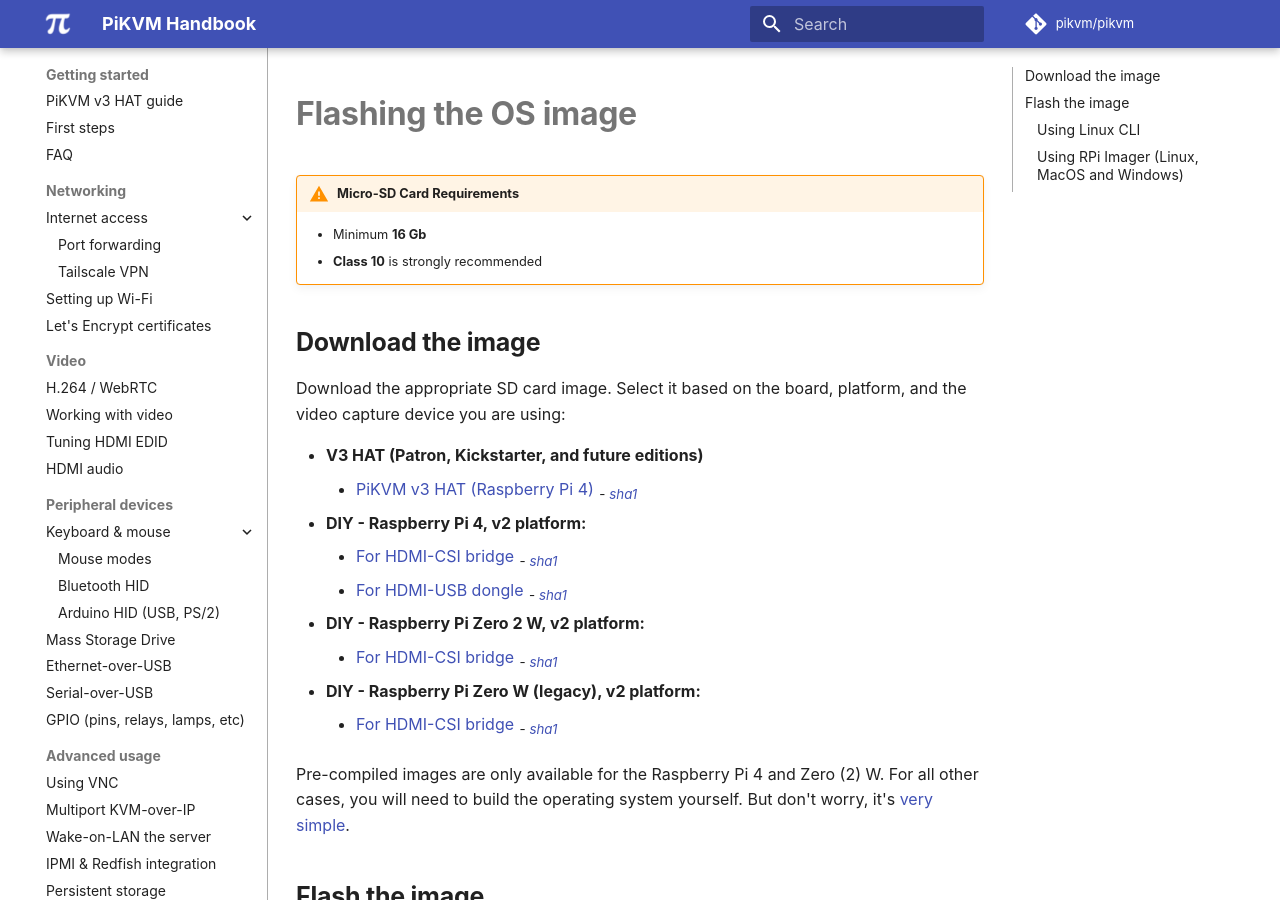
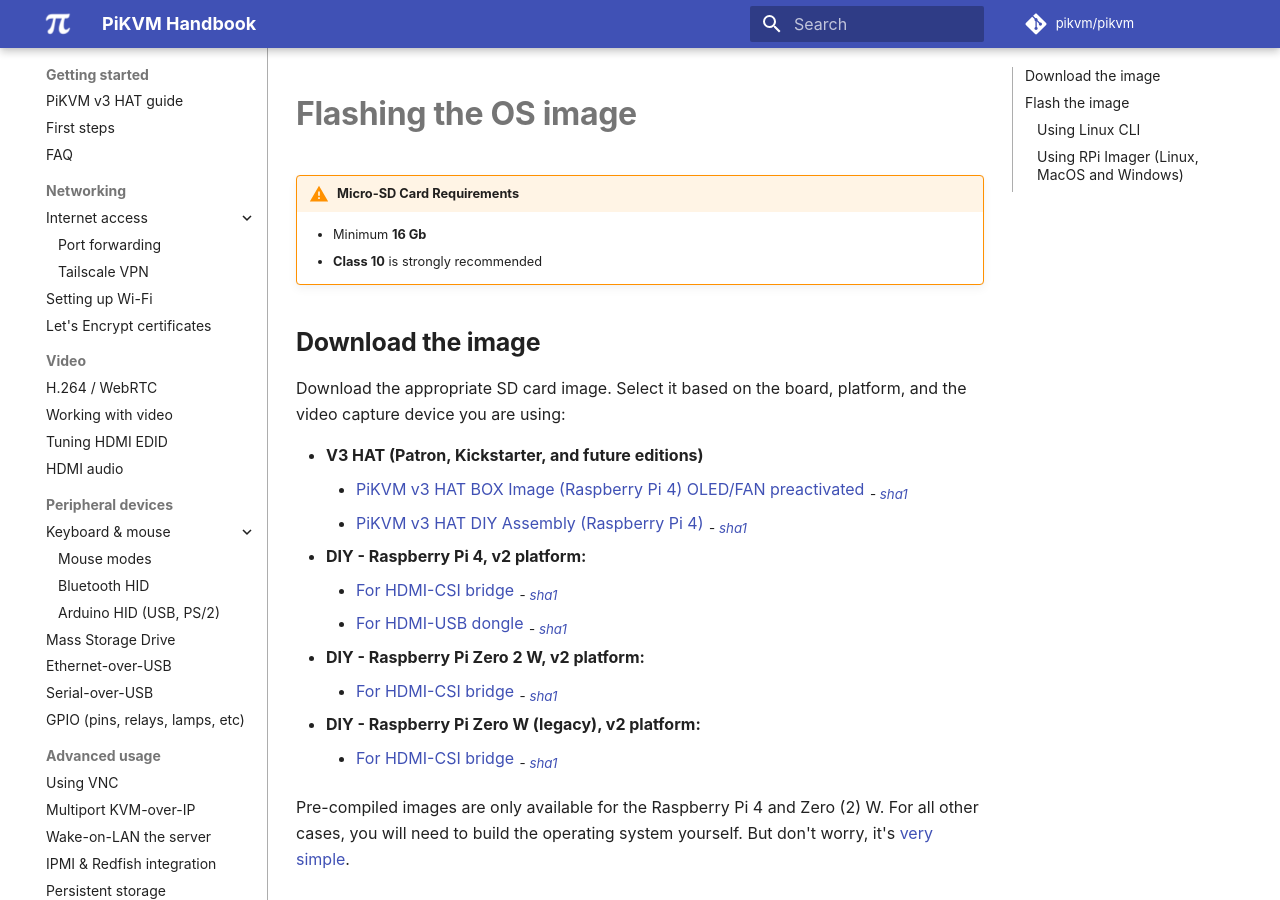
Before and after one commit to pikvm/pikvm, an MkDocs documentation site: the page built from docs/flashing_os.md, in a window 1280 px wide and 900 px high. Built offline with MkDocs 1.6.1 and Material for MkDocs 9.7.7, drawn with Linux system fonts in a browser that asks for light colours; some web fonts are replaced; comment, search, counter and statistics services are not loaded.

Commit message:
Update flashing_os.md (#789)
Added box image as an alternative for those that do not want to mess with the steps

```diff
--- a/docs/flashing_os.md
+++ b/docs/flashing_os.md
@@ -9,7 +9,8 @@
 Download the appropriate SD card image. Select it based on the board, platform, and the video capture device you are using:
 
 * **V3 HAT (Patron, Kickstarter, and future editions)**
-    * [PiKVM v3 HAT (Raspberry Pi 4)](https://files.pikvm.org/images/v3-hdmi-rpi4-latest.img.xz) <sub>- [*sha1*](https://files.pikvm.org/images/v3-hdmi-rpi4-latest.img.xz.sha1)</sub>
+    * [PiKVM v3 HAT BOX Image (Raspberry Pi 4) OLED/FAN preactivated](https://files.pikvm.org/images/v3-hdmi-rpi4-box-latest.img.xz) <sub>- [*sha1*](https://files.pikvm.org/images/v3-hdmi-rpi4-box-latest.img.xz.sha1)
+    * [PiKVM v3 HAT DIY Assembly (Raspberry Pi 4)](https://files.pikvm.org/images/v3-hdmi-rpi4-latest.img.xz) <sub>- [*sha1*](https://files.pikvm.org/images/v3-hdmi-rpi4-latest.img.xz.sha1)</sub>
 * **DIY - Raspberry Pi 4, v2 platform:**
     * [For HDMI-CSI bridge](https://files.pikvm.org/images/v2-hdmi-rpi4-latest.img.xz) <sub>- [*sha1*](https://files.pikvm.org/images/v2-hdmi-rpi4-latest.img.xz.sha1)</sub>
     * [For HDMI-USB dongle](https://files.pikvm.org/images/v2-hdmiusb-rpi4-latest.img.xz) <sub>- [*sha1*](https://files.pikvm.org/images/v2-hdmiusb-rpi4-latest.img.xz.sha1)</sub>
```
